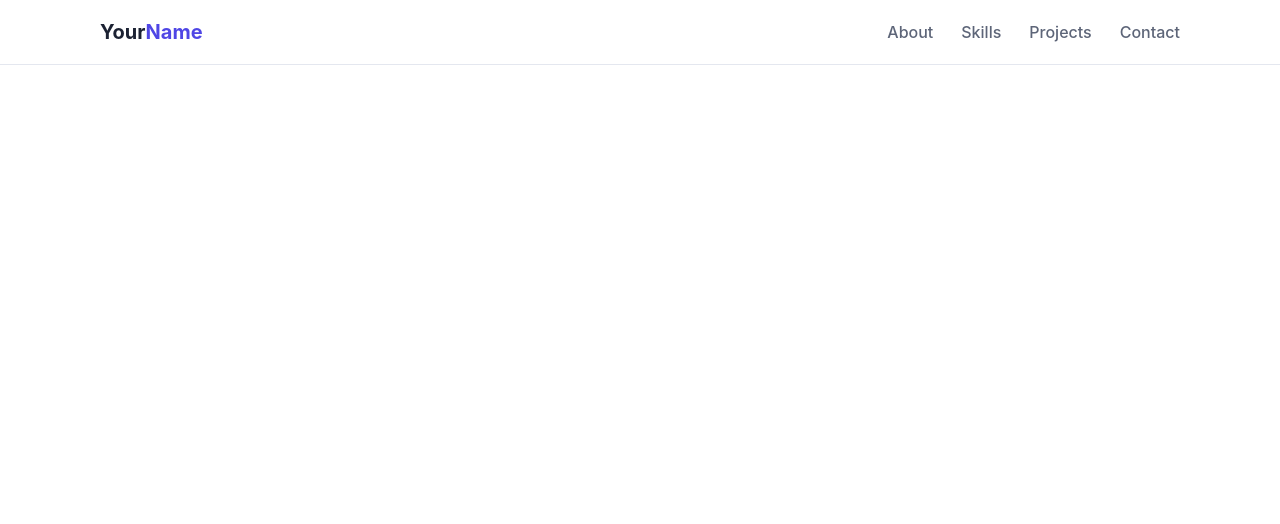
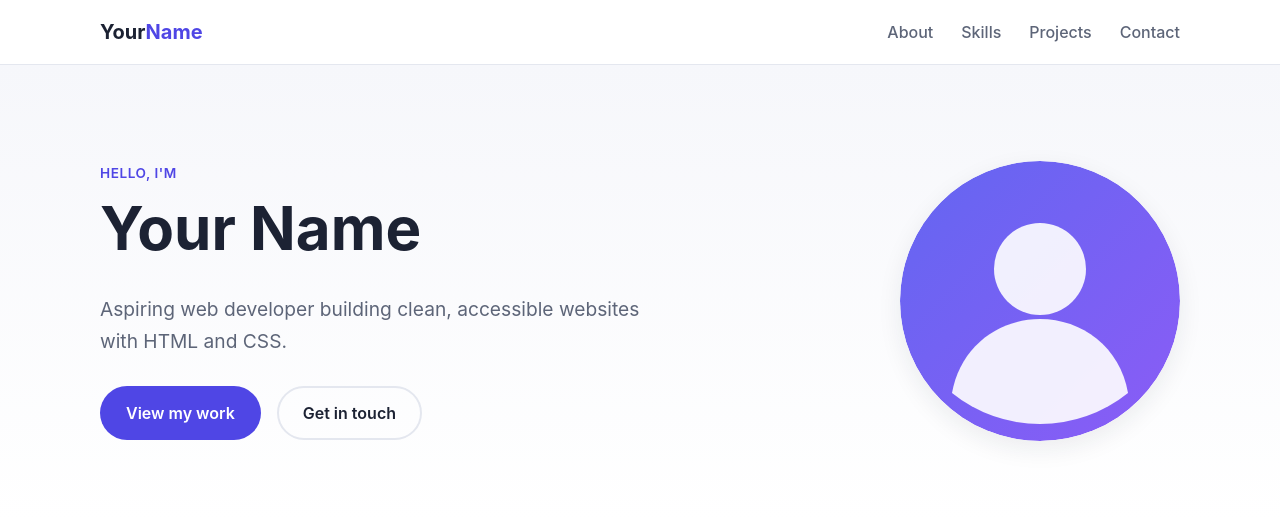
Before and after one commit to JohnCrisEgca/egca-project-1, a plain HTML site: page index.html in a window 1280 px wide. Drawn offline with Linux system fonts and the light colour scheme.

Commit message:
Add hero section with profile picture

```diff
--- a/index.html
+++ b/index.html
@@ -6,6 +6,7 @@
   <title>Your Name | Portfolio</title>
   <link rel="stylesheet" href="styles/base.css">
   <link rel="stylesheet" href="styles/header.css">
+  <link rel="stylesheet" href="styles/hero.css">
   <!-- STYLESHEETS -->
 </head>
 <body>
@@ -23,6 +24,20 @@
     </div>
   </header>
   <main>
+    <section id="home" class="hero">
+      <div class="container hero-inner">
+        <div class="hero-text">
+          <p class="eyebrow">Hello, I'm</p>
+          <h1>Your Name</h1>
+          <p class="tagline">Aspiring web developer building clean, accessible websites with HTML and CSS.</p>
+          <div class="hero-actions">
+            <a class="btn btn-primary" href="#projects">View my work</a>
+            <a class="btn btn-ghost" href="#contact">Get in touch</a>
+          </div>
+        </div>
+        <img class="hero-photo" src="assets/profile.svg" alt="Profile picture of Your Name" width="280" height="280">
+      </div>
+    </section>
     <!-- SECTIONS -->
   </main>
   <!-- FOOTER -->
--- /dev/null
+++ b/styles/hero.css
@@ -0,0 +1,45 @@
+.hero {
+  padding: 6rem 0 5rem;
+  background: linear-gradient(180deg, var(--bg-soft), var(--bg));
+}
+
+.hero-inner {
+  display: flex;
+  align-items: center;
+  justify-content: space-between;
+  gap: 3rem;
+}
+
+.eyebrow {
+  color: var(--accent);
+  font-weight: 600;
+  letter-spacing: 0.04em;
+  text-transform: uppercase;
+  font-size: 0.85rem;
+  margin-bottom: 0.5rem;
+}
+
+.hero h1 {
+  font-size: clamp(2.5rem, 6vw, 3.75rem);
+}
+
+.tagline {
+  max-width: 34rem;
+  font-size: 1.2rem;
+  color: var(--muted);
+}
+
+.hero-actions {
+  display: flex;
+  flex-wrap: wrap;
+  gap: 1rem;
+  margin-top: 1.75rem;
+}
+
+.hero-photo {
+  width: 280px;
+  height: 280px;
+  border-radius: 50%;
+  box-shadow: var(--shadow);
+  flex-shrink: 0;
+}
```
Also changed, not shown: assets/profile.svg (added).
